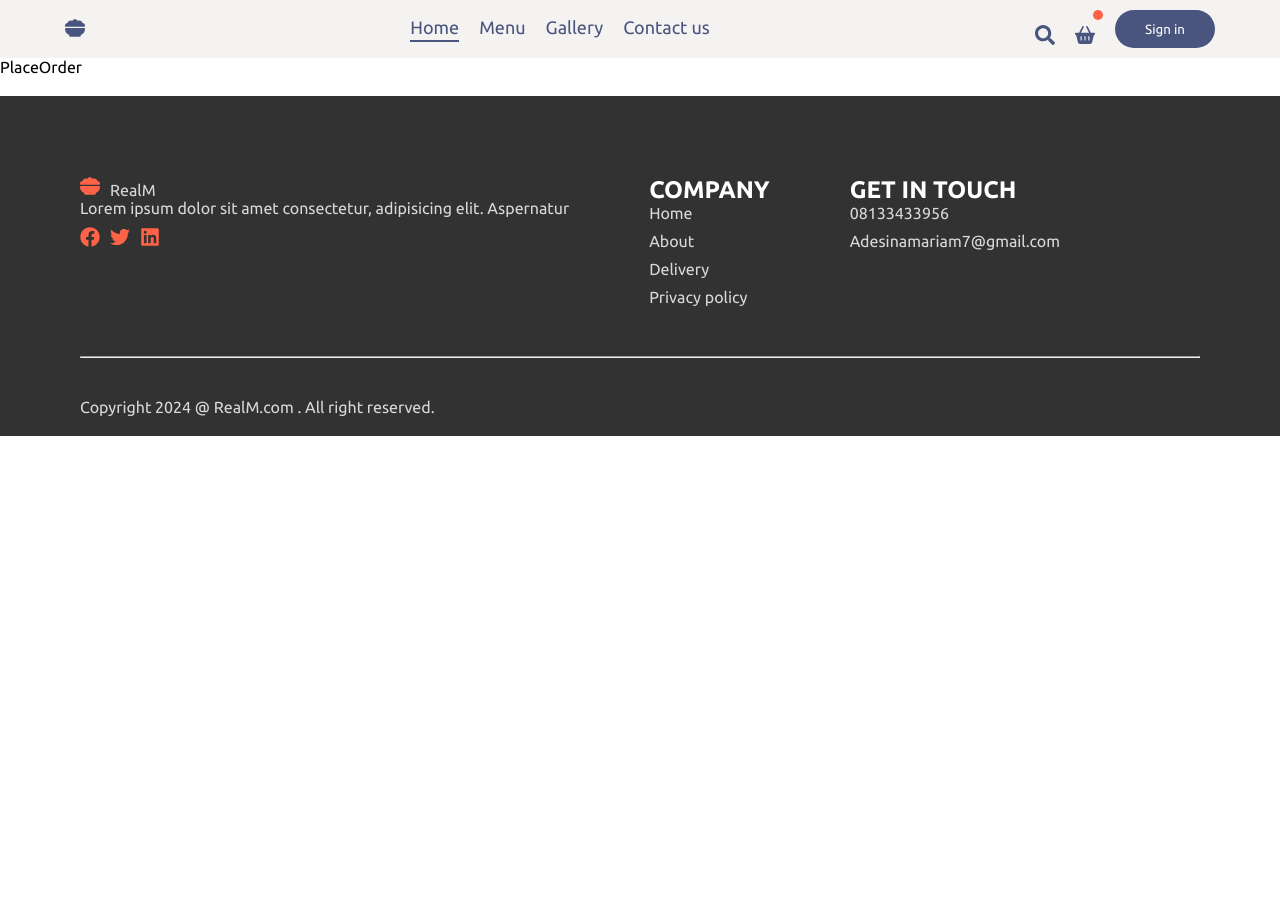
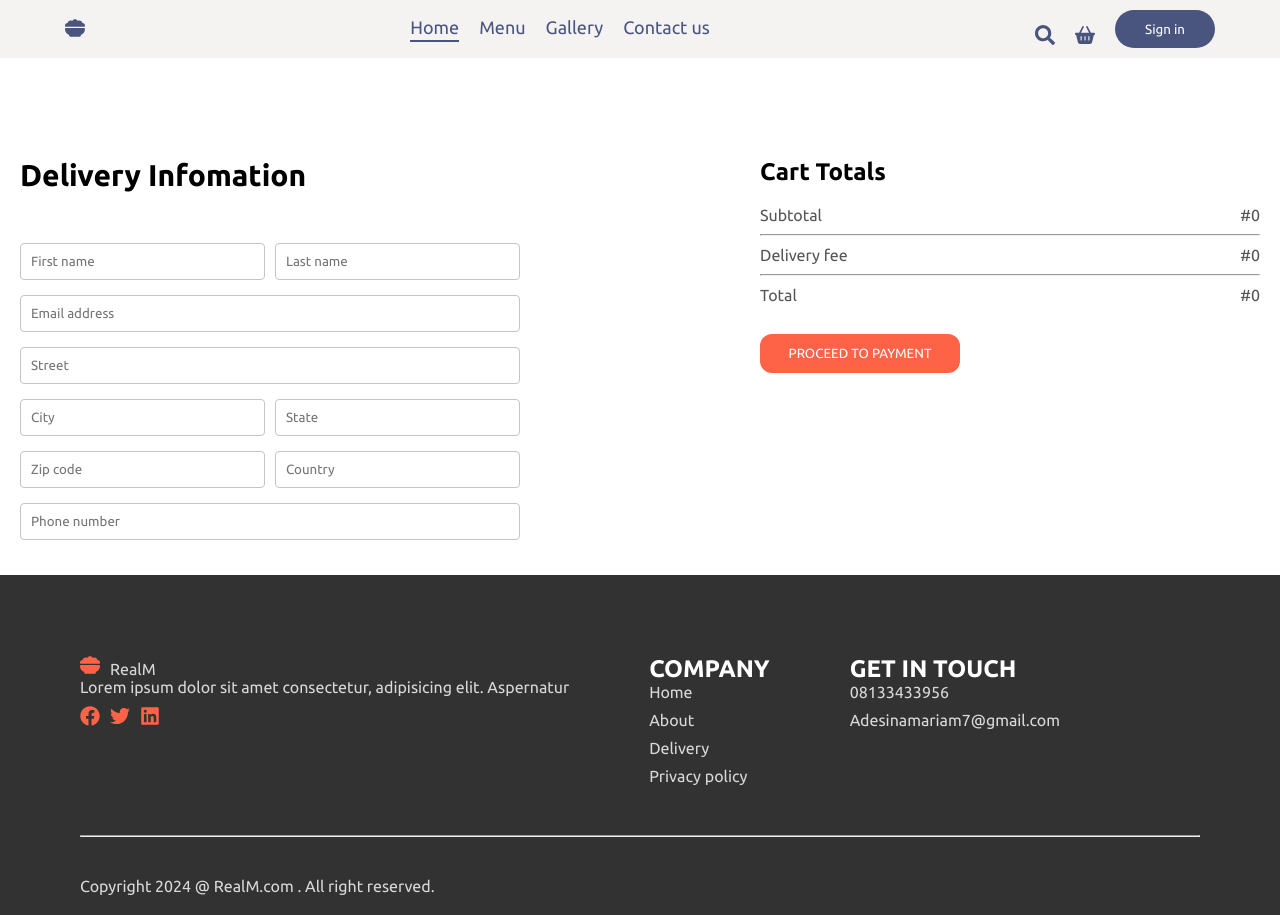
Before and after one commit to realmintech/food-website, a React (Create React App) app: page /PlaceOrder in a window 1280 px wide. Before the commit the page ends 800 px from the top, so only its background shows below. Built offline with nearby package versions, Linux system fonts and the light colour scheme.

Commit message:
progress

```diff
--- a/src/component/Navbar.jsx
+++ b/src/component/Navbar.jsx
@@ -1,11 +1,13 @@
-import React, { useState } from 'react';
+import React, { useContext, useState } from 'react';
 import './Navbar.css';
 import { Link } from 'react-router-dom';
 import { FaSearch } from 'react-icons/fa';
 import { FaBasketShopping, FaBowlFood } from 'react-icons/fa6';
+import { StoreContext } from '../context/StoreContext';
 
 function Navbar({ setShowLogin }) {
   const [menu, setMenu] = useState('home');
+  const { getTotalCartAmount } = useContext(StoreContext);
   return (
     <div className="navbar">
       <Link to="/">
@@ -47,7 +49,7 @@
           <Link to="/cart">
             <FaBasketShopping />
           </Link>
-          <div className="dot"></div>
+          <div className={getTotalCartAmount()===0? '': 'dot'}></div>
         </div>
         <button className="sign-in-btn" onClick={() => setShowLogin(true)}>
           Sign in
--- a/src/context/StoreContext.jsx
+++ b/src/context/StoreContext.jsx
@@ -21,12 +21,23 @@
     console.log(cartItem)
   },[cartItem])
 
+
+  const getTotalCartAmount = () => {
+    let totalAmount = 0;
+    for(const item in cartItem) {
+      let itemInfo = food_list.find((product) => product._id === item);
+      totalAmount += itemInfo.price * cartItem[item]
+    }
+    return totalAmount
+  }
+
   const contextValue = {
     food_list,
     cartItem,
     setCartItem,
     addToCart,
     removeFromCart,
+    getTotalCartAmount,
   };
   return (
     <StoreContext.Provider value={contextValue}>
--- a/src/pages/cart/Cart.css
+++ b/src/pages/cart/Cart.css
@@ -1,5 +1,6 @@
 .cart {
     margin-top: 100px;
+    padding: 20px;
 }
 
 .cart-item-title {
@@ -58,4 +59,8 @@
     color: white;
     background-color: tomato;
     width: 200px;
+    padding: 12px;
+    border-radius: 12px;
+    margin-top: 10px;
+    cursor: pointer;
 }
--- a/src/pages/cart/Cart.jsx
+++ b/src/pages/cart/Cart.jsx
@@ -2,10 +2,11 @@
 import './Cart.css';
 import { StoreContext } from '../../context/StoreContext';
 import { FaTimes } from 'react-icons/fa';
+import { useNavigate } from 'react-router-dom';
 
 const Cart = () => {
-  const { cartItem, food_list, removeFromCart } = useContext(StoreContext);
-
+  const { cartItem, food_list, removeFromCart, getTotalCartAmount } = useContext(StoreContext);
+  const navigate = useNavigate()
   return (
     <div className="cart">
       <div className="cart-item">
@@ -44,23 +45,27 @@
       <div className="cart-bottom">
         <div className="cart-total">
           <h2>Cart Totals</h2>
-        </div>
+          <div>
             <div className="cart-total-details">
               <p>Subtotal</p>
-          <p>{0}</p>
+              <p>#{0}</p>
             </div>
             <hr />
             <div className="cart-total-details">
               <p>Delivery fee</p>
-          <p>{2}</p>
+              <p>#{getTotalCartAmount()===0?0:500}</p>
             </div>
             <hr />
             <div className="cart-total-details">
               <p className="bold-it">Total</p>
-          <p className="bold-it">{0}</p>
+              <p className="bold-it">#{getTotalCartAmount()===0?0:getTotalCartAmount() + 500}</p>
+            </div>
+            <button onClick={() => navigate('/PlaceOrder')}>
+              PROCEED TO CHECKOUT
+            </button>
           </div>
         </div>
-      <button>PROCEED TO CHECKOUT</button>
+      </div>
     </div>
   );
 };
--- a/src/pages/placeOrder/PlaceOrder.css
+++ b/src/pages/placeOrder/PlaceOrder.css
@@ -0,0 +1,42 @@
+.place-order {
+    display: flex;
+    align-items: start;
+    justify-content: space-between;
+    gap: 50px;
+    margin-top: 100px;
+    padding: 0 20px;
+}
+
+.place-order-left {
+    width: 100%;
+    max-width: 500px;
+}
+
+.place-order-left .title {
+    font-size: 30px;
+    font-weight: 600;
+    margin-bottom: 50px;
+}
+
+.place-order-left input {
+    margin-bottom: 15px;
+    width: 100%;
+    padding: 10px;
+    border: 1px solid #c5c5c5;
+    border-radius: 4px;
+    outline-color: tomato;
+}
+
+.place-order-left .multi-fields {
+    display: flex;
+    gap: 10px;
+}
+
+.place-order-right {
+    width: 100%;
+    max-width: 500px;
+}
+
+.place-order .cart-total button {
+    margin-top: 30px;
+}
--- a/src/pages/placeOrder/PlaceOrder.jsx
+++ b/src/pages/placeOrder/PlaceOrder.jsx
@@ -1,10 +1,56 @@
-import React from 'react'
+import React, { useContext } from 'react'
 import './PlaceOrder.css'
+import { StoreContext } from '../../context/StoreContext';
 
 const PlaceOrder = () => {
+
+  const {getTotalCartAmount} = useContext(StoreContext)
   return (
-    <div>PlaceOrder</div>
-  )
+    <form className="place-order">
+      <div className="place-order-left">
+        <p className="title">Delivery Infomation</p>
+        <div className="multi-fields">
+          <input type="text" placeholder="First name" />
+          <input type="text" placeholder="Last name" />
+        </div>
+        <input type="email" placeholder="Email address" />
+        <input type="text" placeholder="Street" />
+        <div className="multi-fields">
+          <input type="text" placeholder="City" />
+          <input type="text" placeholder="State" />
+        </div>
+        <div className="multi-fields">
+          <input type="text" placeholder="Zip code" />
+          <input type="text" placeholder="Country" />
+        </div>
+        <input type="number" placeholder='Phone number' />
+      </div>
+      <div className="place-order-right">
+        <div className="cart-total">
+          <h2>Cart Totals</h2>
+          <div>
+            <div className="cart-total-details">
+              <p>Subtotal</p>
+              <p>#{getTotalCartAmount()}</p>
+            </div>
+            <hr />
+            <div className="cart-total-details">
+              <p>Delivery fee</p>
+              <p>#{getTotalCartAmount()===0?0:500}</p>
+            </div>
+            <hr />
+            <div className="cart-total-details">
+              <p className="bold-it">Total</p>
+              <p className="bold-it">#{getTotalCartAmount()===0?0:getTotalCartAmount() + 500}</p>
+            </div>
+            <button>
+              PROCEED TO PAYMENT
+            </button>
+          </div>
+      </div>
+    </div>
+    </form>
+  );
 }
 
-export default PlaceOrder
+export default PlaceOrder;
```
Also changed, not shown: src/component/foodDisplay/FoodDisplay.jsx (line endings or trailing spaces). Lines whose indentation alone changed are shown as unchanged.
